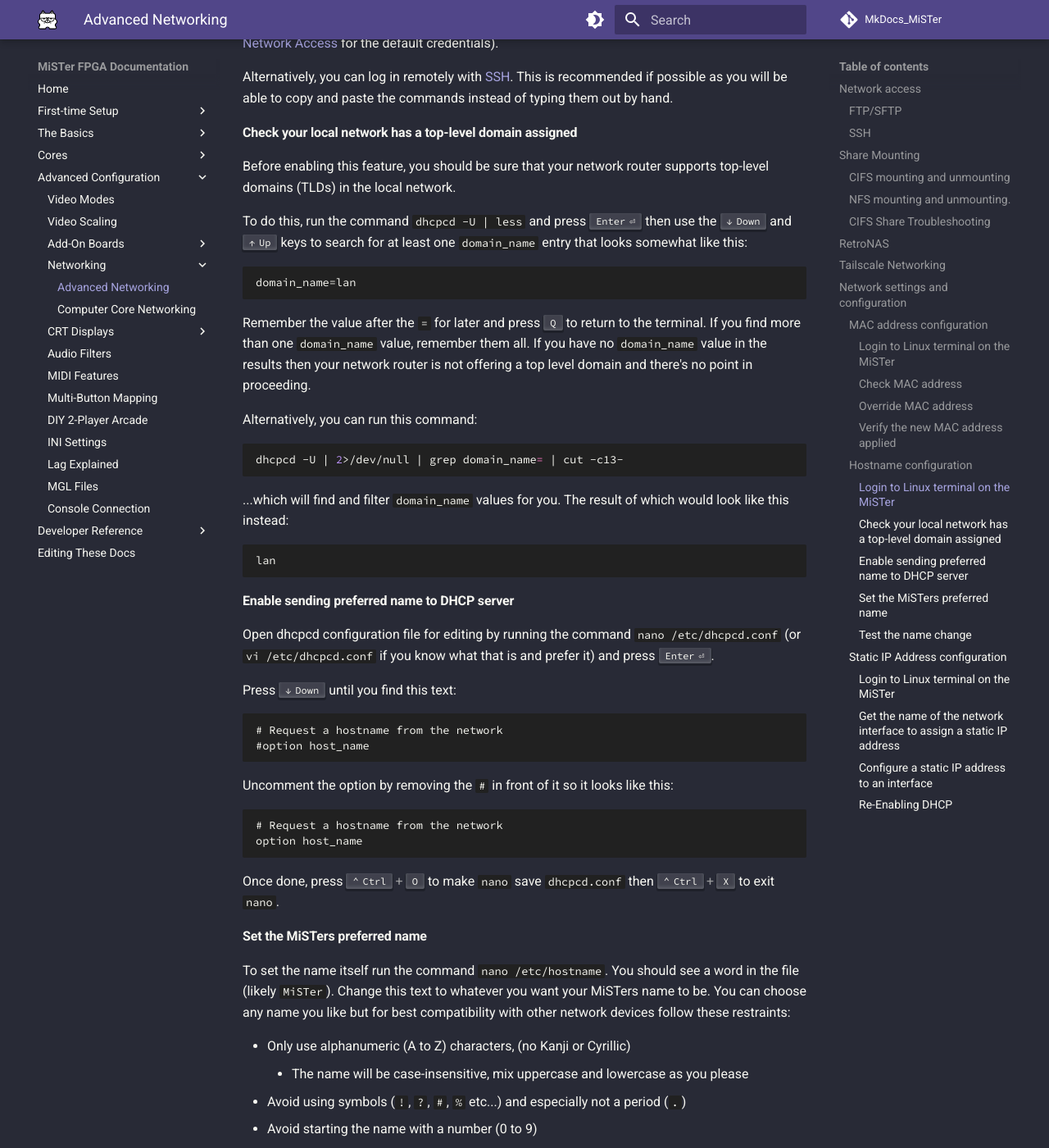
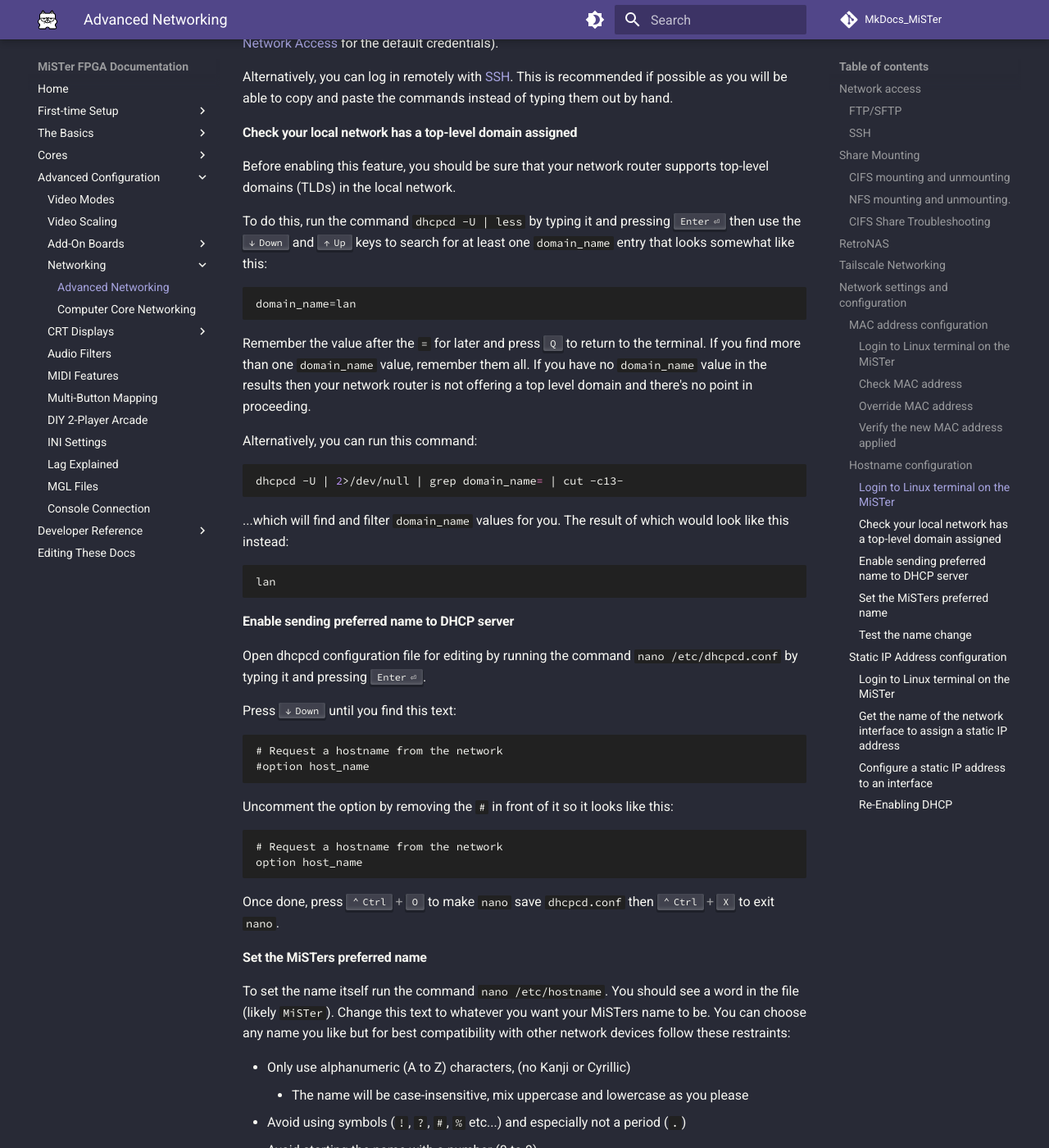
Before and after one commit to MiSTer-devel/MkDocs_MiSTer, an MkDocs documentation site: the page built from docs/advanced/network.md, in a window 1280 px wide and 1400 px high, scrolled down 7073 px. Shown: the whole window at 82% size. Built offline with MkDocs 1.6.1 and Material for MkDocs 9.7.7, drawn with Linux system fonts in a browser that asks for light colours; comment, search, counter and statistics services are not loaded; some of the changed text lies outside the part shown.

Commit message:
Be consistent in explaining how to run a command the first time it's mentioned under each main header.

````diff
--- a/docs/advanced/network.md
+++ b/docs/advanced/network.md
@@ -234,7 +234,7 @@
 Before enabling this feature, you should be sure
 that your network router supports top-level domains (TLDs) in the local network.
 
-To do this, run the command `dhcpcd -U | less` and press ++Enter++
+To do this, run the command `dhcpcd -U | less` by typing it and pressing ++Enter++
 then use the ++Down++ and ++Up++ keys to search for at least one `domain_name` entry that looks somewhat like this:
 ```
 domain_name=lan
@@ -256,7 +256,7 @@
 
 #### Enable sending preferred name to DHCP server
 Open dhcpcd configuration file for editing by running the command `nano /etc/dhcpcd.conf`
-(or `vi /etc/dhcpcd.conf` if you know what that is and prefer it) and press ++Enter++.
+by typing it and pressing ++Enter++.
 
 Press ++Down++ until you find this text:
 ```
@@ -354,8 +354,7 @@
 Replace these values with the network interface name you got in the previous step
 and the IP address you want to set it to.
 
-Open dhcpcd configuration file for editing by running the command `nano /etc/dhcpcd.conf`
-(or `vi /etc/dhcpcd.conf` if you know what that is and prefer it).
+Open dhcpcd configuration file for editing by running the command `nano /etc/dhcpcd.conf`.
 Press ++Down++ until you're at the bottom of the file then type the following:
 ```
 interface eth0
````
